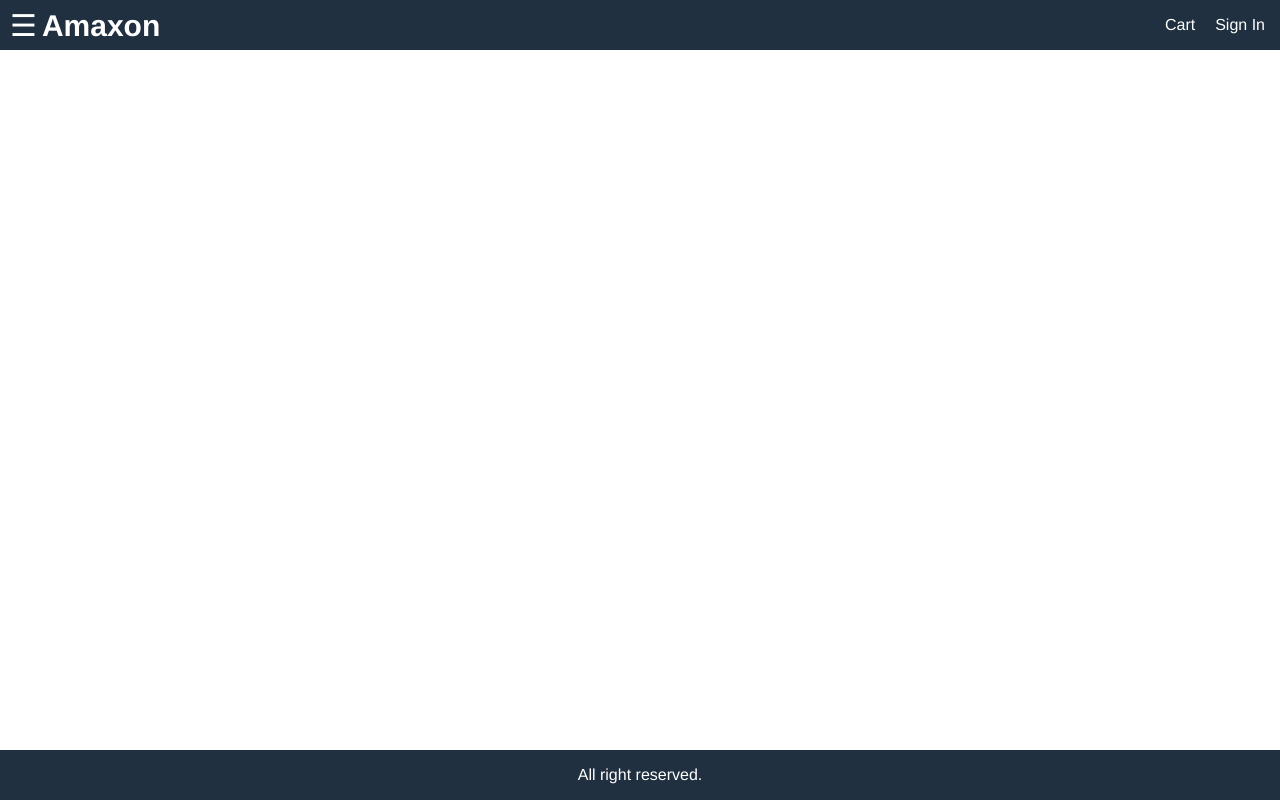
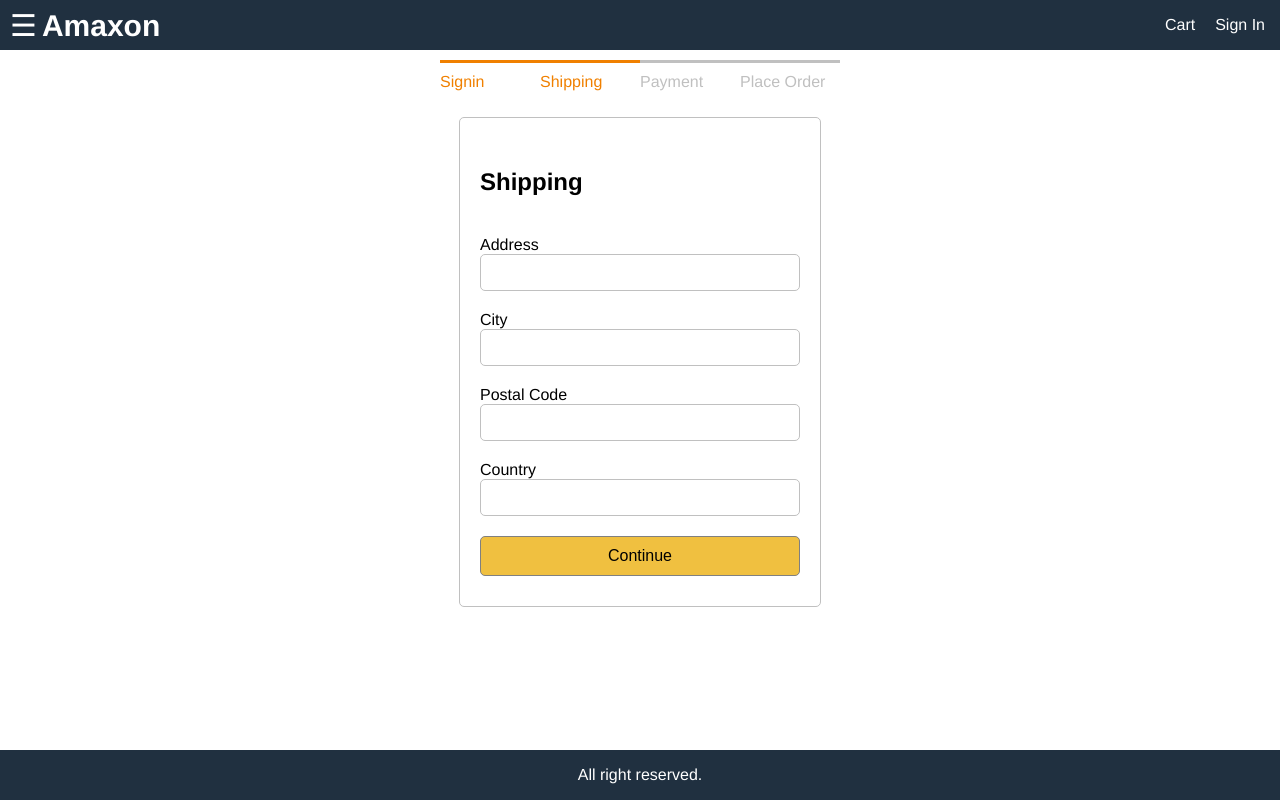
Before and after one commit to BassamHager/ECommerce_Amaxon, a React (Create React App) app in the folder frontend/: page /shipping in a window 1280 px wide. Built offline with nearby package versions, Linux system fonts and the light colour scheme.

Commit message:
added shipping screen with basic functionality

```diff
--- a/frontend/src/App.js
+++ b/frontend/src/App.js
@@ -1,13 +1,14 @@
 import React from "react";
 import { BrowserRouter, Route, Link } from "react-router-dom";
 import "./App.css";
-// components
+// screens
 import CartScreen from "./screens/CartScreen";
 import HomeScreen from "./screens/HomeScreen";
 import SigninScreen from "./screens/SigninScreen";
 import RegisterScreen from "./screens/RegisterScreen";
 import ProductScreen from "./screens/ProductScreen";
 import ProductsScreen from "./screens/ProductsScreen";
+import ShippingScreen from "./screens/ShippingScreen";
 // redux
 import { useSelector } from "react-redux";
 
@@ -60,6 +61,7 @@
         <main className="main">
           <div className="content">
             <Route path="/products" component={ProductsScreen} />
+            <Route path="/shipping" component={ShippingScreen} />
             <Route path="/register" component={RegisterScreen} />
             <Route path="/signin" component={SigninScreen} />
             <Route path="/product/:id" component={ProductScreen} />
--- a/frontend/src/Screens/RegisterScreen.jsx
+++ b/frontend/src/Screens/RegisterScreen.jsx
@@ -3,17 +3,19 @@
 import { useSelector, useDispatch } from 'react-redux';
 import { register } from '../actions/userActions';
 
-function RegisterScreen(props) {
-
+const RegisterScreen=(props)=> {
+  // redux
+  const userRegister = useSelector(state => state.userRegister);
+  const { loading, userInfo, error } = userRegister;
+  const dispatch = useDispatch();
+  // inner state
   const [name, setName] = useState('');
   const [email, setEmail] = useState('');
   const [password, setPassword] = useState('');
   const [, setRePassword] = useState(''); // check
-  const userRegister = useSelector(state => state.userRegister);
-  const { loading, userInfo, error } = userRegister;
-  const dispatch = useDispatch();
+  //
+  const redirect = props.location.search ? props.location.search.split("=")[1] : '/';
 
-  const redirect = props.location.search ? props.location.search.split("=")[1] : '/';
   useEffect(() => {
     if (userInfo) {
       props.history.push(redirect);
--- /dev/null
+++ b/frontend/src/Screens/ShippingScreen.jsx
@@ -0,0 +1,73 @@
+import React, {  useState } from 'react';
+// components
+import CheckoutSteps from '../components/CheckoutSteps';
+// redux
+import { useDispatch } from 'react-redux';
+import { saveShipping } from '../actions/cartActions';
+
+const ShippingScreen=(props)=> {
+  // redux
+  const dispatch = useDispatch();
+  // inner state
+  const [address, setAddress] = useState('');
+  const [city, setCity] = useState('');
+  const [postalCode, setPostalCode] = useState('');
+  const [country, setCountry] = useState('');
+
+  const submitHandler = (e) => {
+    e.preventDefault();
+    dispatch(saveShipping({ address, city, postalCode, country }));
+    props.history.push('payment');
+  }
+
+  return <div>
+    <CheckoutSteps step1 step2 ></CheckoutSteps>
+    <div className="form">
+      <form onSubmit={submitHandler} >
+        <ul className="form-container">
+          <li>
+            <h2>Shipping</h2>
+          </li>
+
+          <li>
+            <label htmlFor="address">
+              Address
+            </label>
+            <input type="text" name="address" id="address" onChange={(e) => setAddress(e.target.value)}>
+            </input>
+          </li>
+
+          <li>
+            <label htmlFor="city">
+              City
+            </label>
+            <input type="text" name="city" id="city" onChange={(e) => setCity(e.target.value)}>
+            </input>
+          </li>
+
+          <li>
+            <label htmlFor="postalCode">
+              Postal Code
+            </label>
+            <input type="text" name="postalCode" id="postalCode" onChange={(e) => setPostalCode(e.target.value)}>
+            </input>
+          </li>
+
+          <li>
+            <label htmlFor="country">
+              Country
+            </label>
+            <input type="text" name="country" id="country" onChange={(e) => setCountry(e.target.value)}>
+            </input>
+          </li>
+
+          <li>
+            <button type="submit" className="button primary">Continue</button>
+          </li>
+        </ul>
+      </form>
+    </div>
+  </div>
+}
+
+export default ShippingScreen;
--- a/frontend/src/Screens/SigninScreen.jsx
+++ b/frontend/src/Screens/SigninScreen.jsx
@@ -4,11 +4,14 @@
 import { signin } from '../actions/userActions';
 
 const SigninScreen=(props)=> {
-  const [email, setEmail] = useState(''); // add validation
-  const [password, setPassword] = useState(''); //
+  // redux
   const userSignin = useSelector(state => state.userSignin);
   const { loading, userInfo, error } = userSignin;
   const dispatch = useDispatch();
+  // inner state
+  const [email, setEmail] = useState(''); // add validation
+  const [password, setPassword] = useState(''); //
+  //
   const redirect = props.location.search ? props.location.search.split("=")[1] : '/';
 
   useEffect(() => {
--- a/frontend/src/actions/CartActions.js
+++ b/frontend/src/actions/CartActions.js
@@ -1,5 +1,5 @@
 // constants
-import { CART_ADD_ITEM, CART_REMOVE_ITEM } from "../constants/cartConstants";
+import { CART_ADD_ITEM, CART_REMOVE_ITEM, CART_SAVE_SHIPPING } from "../constants/cartConstants";
 // packages & libraries
 import Axios from "axios";
 import Cookie from "js-cookie";
@@ -38,4 +38,17 @@
   } catch (error) {}
 };
 
-export { addToCart, removeFromCart };
+// shipping
+const saveShipping = (data) => async (dispatch) => {
+  // try {
+    // const { data } = await Axios.get(`/api/products/${productId}`);
+    dispatch({ type: CART_SAVE_SHIPPING, payload: data });
+    // cookie
+  //   const {
+  //     cart: { cartItems },
+  //   } = getState();
+  //   Cookie.set("cartItems", JSON.stringify(cartItems));
+  // } catch (error) {}
+};
+
+export { addToCart, removeFromCart, saveShipping};
--- /dev/null
+++ b/frontend/src/components/CheckoutSteps.jsx
@@ -0,0 +1,11 @@
+import React from 'react';
+
+const CheckoutSteps=(props)=> // dis
+    <div className="checkout-steps">
+        <div className={props.step1 ? 'active' : ''} >Signin</div>
+        <div className={props.step2 ? 'active' : ''} >Shipping</div>
+        <div className={props.step3 ? 'active' : ''} >Payment</div>
+        <div className={props.step4 ? 'active' : ''} >Place Order</div>
+    </div>
+
+export default CheckoutSteps;
--- a/frontend/src/constants/cartConstants.js
+++ b/frontend/src/constants/cartConstants.js
@@ -1,2 +1,3 @@
 export const CART_ADD_ITEM = "CART_ADD_ITEM";
 export const CART_REMOVE_ITEM = "CART_REMOVE_ITEM";
+export const CART_SAVE_SHIPPING = "CART_SAVE_SHIPPING";
--- a/frontend/src/index.css
+++ b/frontend/src/index.css
@@ -347,3 +347,134 @@
   border-top: 0.3rem #f08000 solid;
   color: #f08000;
 }
+
+/* Checkout Steps */
+
+.checkout-steps {
+  display: flex;
+  justify-content: space-between;
+  width: 40rem;
+  margin: 1rem auto;
+}
+.checkout-steps > div {
+  border-top: 0.3rem #c0c0c0 solid;
+  color: #c0c0c0;
+  flex: 1 1;
+  padding-top: 1rem;
+}
+.checkout-steps > div.active {
+  border-top: 0.3rem #f08000 solid;
+  color: #f08000;
+}
+
+/* Place Order */
+
+.placeorder {
+  display: flex;
+  flex-wrap: wrap;
+  padding: 1rem;
+  justify-content: space-between;
+}
+.placeorder-info {
+  flex: 3 1 60rem;
+}
+.placeorder-action {
+  flex: 1 1 20rem;
+  border: 0.1rem #c0c0c0 solid;
+  border-radius: 0.5rem;
+  background-color: #fcfcfc;
+  padding: 1rem;
+}
+.placeorder-info > div {
+  border: 0.1rem #c0c0c0 solid;
+  border-radius: 0.5rem;
+  background-color: #fcfcfc;
+  padding: 1rem;
+  margin: 1rem;
+}
+.placeorder-info > div:first-child {
+  margin-top: 0;
+}
+.placeorder-action > ul {
+  padding: 0;
+  list-style-type: none;
+}
+.placeorder-action > ul > li {
+  display: flex;
+  justify-content: space-between;
+  margin-bottom: 1rem;
+}
+.placeorder-action > ul > li:last-child {
+  font-size: 2rem;
+  font-weight: bold;
+  color: #c04000;
+}
+.placeorder-actions-payment > div {
+  width: 100%;
+}
+
+/* Profile */
+
+.profile {
+  display: flex;
+  flex-wrap: wrap;
+}
+
+.profile-info {
+  flex: 1 1 30rem;
+}
+.profile-orders {
+  flex: 3 1 60rem;
+}
+
+/* admin */
+.dropdown {
+  display: inline-block;
+  position: relative;
+}
+.dropdown-content {
+  position: absolute;
+  display: none;
+  right: 0;
+  padding: 1rem;
+  list-style-type: none;
+  z-index: 1;
+  background-color: #203040;
+  margin: 0;
+  margin-top: 0.4rem;
+}
+.dropdown:hover .dropdown-content {
+  display: block;
+}
+
+/* filter */
+
+.filter {
+  display: flex;
+  list-style-type: none;
+  padding: 0;
+  margin: 1rem auto;
+  max-width: 45rem;
+  justify-content: space-between;
+  align-items: center;
+}
+.filter input,
+.filter button,
+.filter select {
+  padding: 1rem;
+  border-radius: 0.5rem;
+  border: 0.1rem #c0c0c0 solid;
+  font-size: 1.6rem;
+}
+.categories {
+  padding: 0;
+  list-style-type: none;
+}
+.categories a {
+  display: flex;
+  padding: 1rem;
+}
+
+.categories a:hover {
+  background-color: #c0c0c0;
+}
--- a/frontend/src/reducers/cartReducers.js
+++ b/frontend/src/reducers/cartReducers.js
@@ -1,5 +1,5 @@
 // constants
-import { CART_ADD_ITEM, CART_REMOVE_ITEM } from "../constants/cartConstants";
+import { CART_ADD_ITEM, CART_REMOVE_ITEM, CART_SAVE_SHIPPING } from "../constants/cartConstants";
 
 const cartReducer = (state = { cartItems: [] }, action) => {
   switch (action.type) {
@@ -18,6 +18,8 @@
       return {
         cartItems: state.cartItems.filter((x) => x.product !== action.payload),
       };
+    case CART_SAVE_SHIPPING:
+        return {...state, shipping: action.payload}
     default:
       return state;
   }
```
Also changed, not shown: 1 other file (tests, documents, lock files or other folders).
